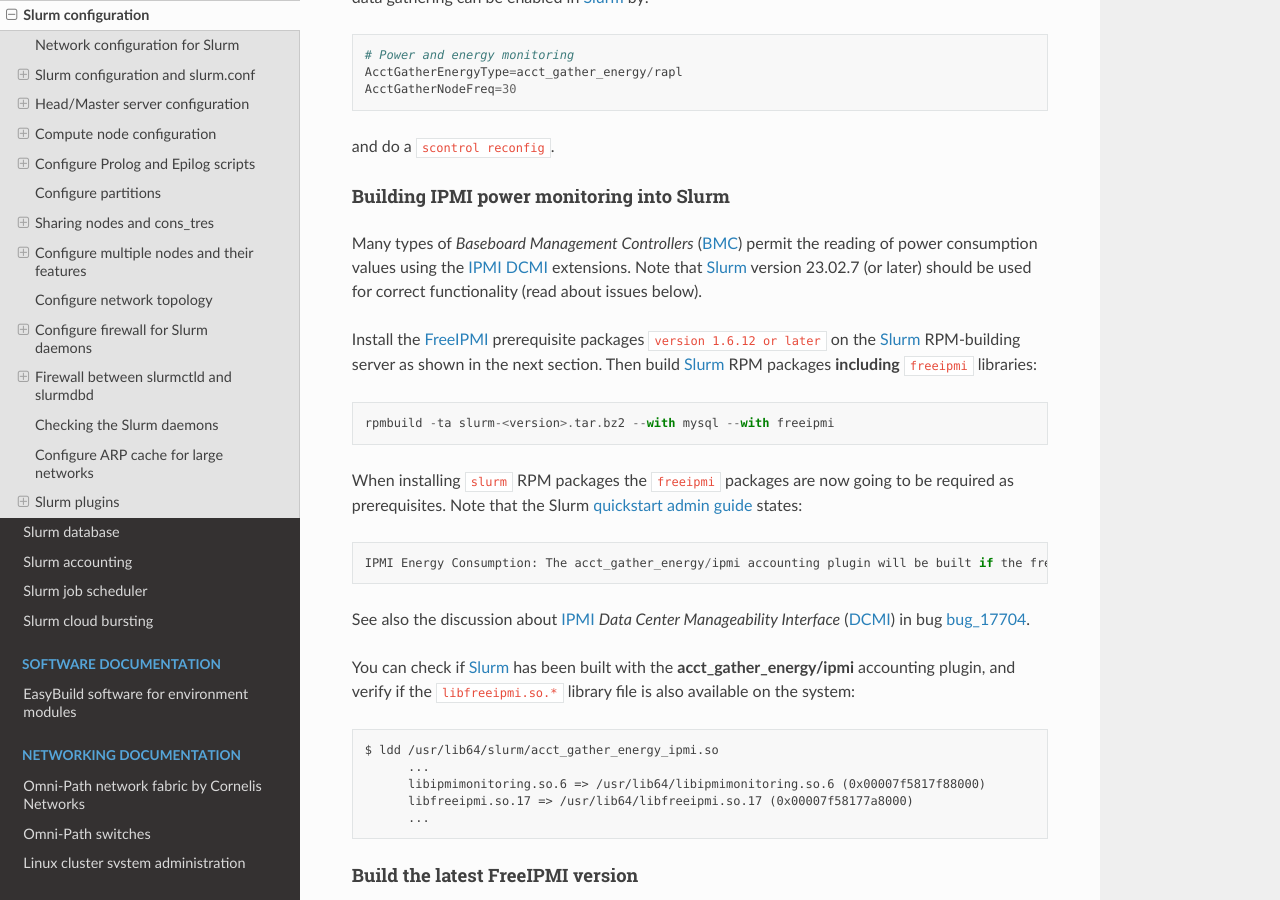
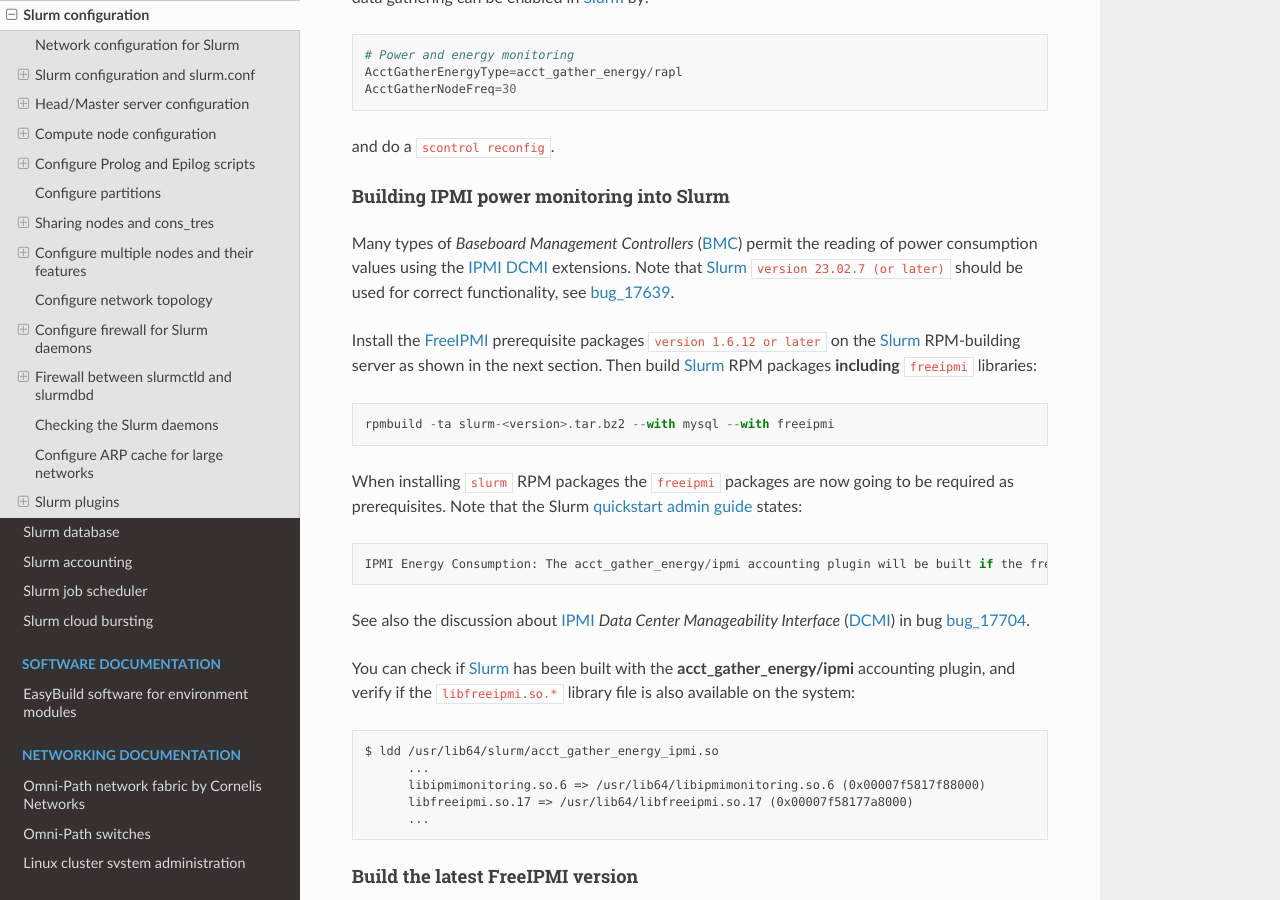
Before and after one commit to OleHolmNielsen/Niflheim_system, a Sphinx documentation site: the page built from docs/Slurm_configuration.rst, in a window 1280 px wide and 900 px high, scrolled down 17600 px. Built offline with Sphinx 7.4.7 and the Read the Docs theme 2.0.0, drawn with Linux system fonts in a browser that asks for light colours.

Commit message:
Minor edit

```diff
--- a/docs/Slurm_configuration.rst
+++ b/docs/Slurm_configuration.rst
@@ -714,7 +714,7 @@
 .........................................
 
 Many types of *Baseboard Management Controllers* (BMC_) permit the reading of power consumption values using the IPMI_ DCMI_ extensions.
-Note that Slurm_ version 23.02.7 (or later) should be used for correct functionality (read about issues below).
+Note that Slurm_ ``version 23.02.7 (or later)`` should be used for correct functionality, see bug_17639_.
 
 Install the FreeIPMI_ prerequisite packages ``version 1.6.12 or later`` on the Slurm_ RPM-building server as shown in the next section.
 Then build Slurm_ RPM packages **including** ``freeipmi`` libraries::
```
